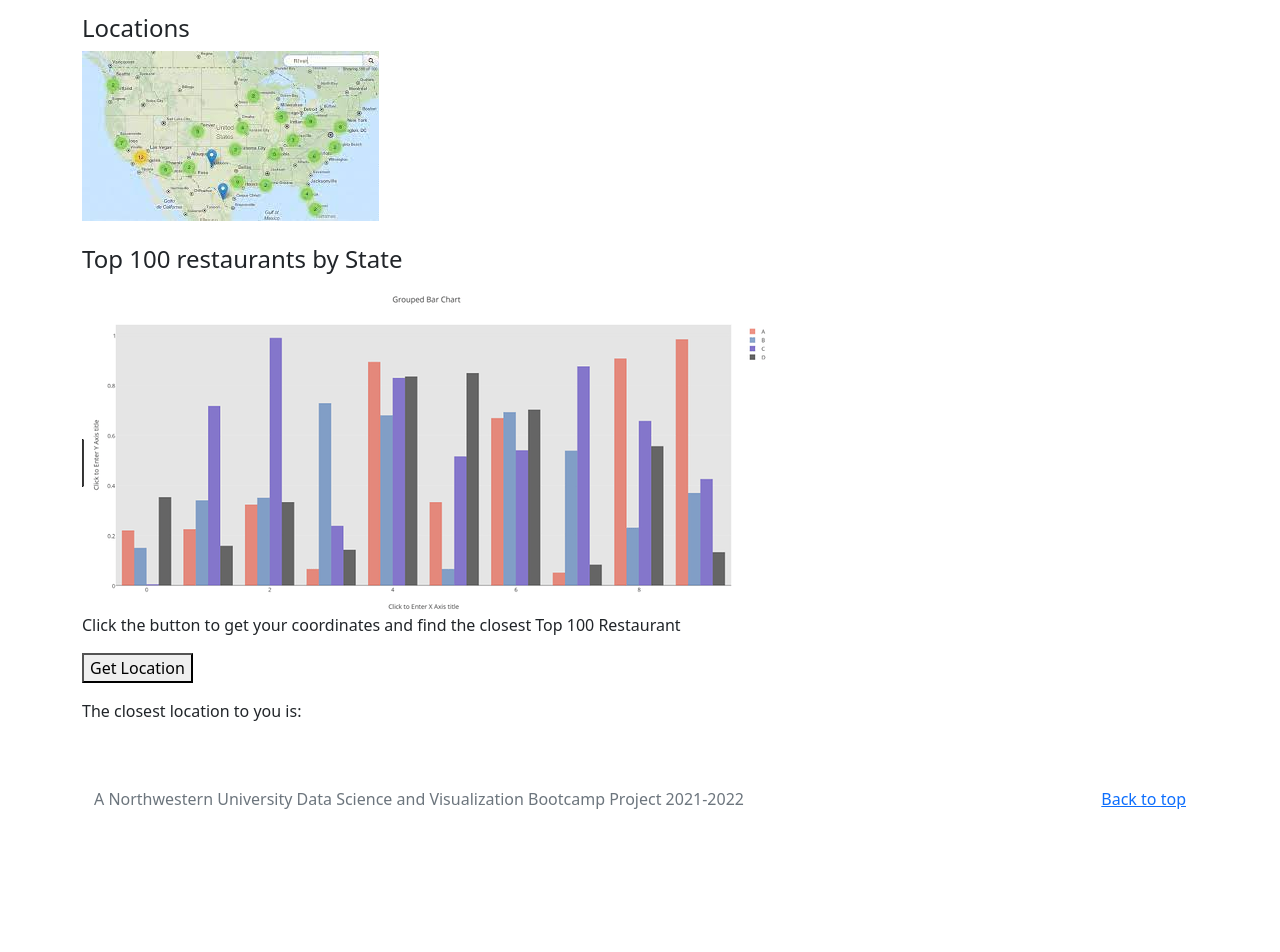
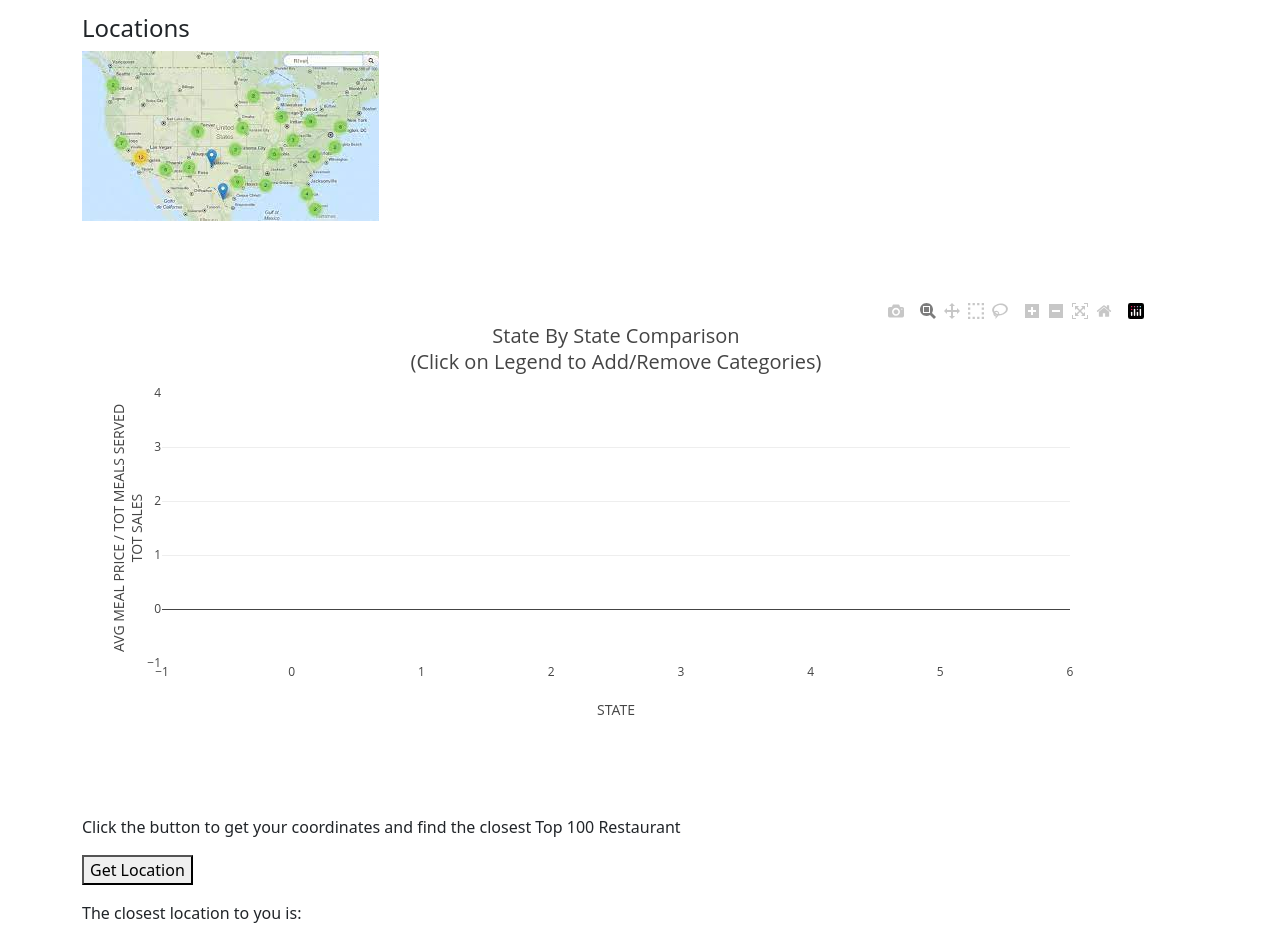
Before and after one commit to GVAlonzo/Project2-T7, a Flask app: page / in a window 1280 px wide. Shown: the part 410-1362 px from the top of the page. Before the commit the page ends 1219 px from the top, so only its background shows below. Run offline with Flask 2, Linux system fonts and the light colour scheme; data that the repository does not hold is empty; some libraries are stand-ins or nearby versions.

Commit message:
integration for index.html w/ plotlybar

```diff
--- /dev/null
+++ b/static/js/plotlybar.js
@@ -0,0 +1,114 @@
+// *****************************************************************
+// **
+// **
+// **
+// *****************************************************************
+
+
+
+// *****************************************************************
+// **
+// ** Function for BAR CHART
+// **
+// *****************************************************************
+
+
+function drawBarChart(){
+
+    var xState = [];
+    var ySales = [];
+    var yMeals = [];
+    var yAvg =  [];
+
+    // var apiURL = "http://127.0.0.1:5000/api/v1.0/checkmealsbystates"
+
+    var apiURL = "/api/v1.0/checkmealsbystates"
+
+    d3.json(apiURL).then(response => {
+        let samples = response;
+
+        // For each element in API, build X & Y Axes arrays for the bar chart
+
+        for (var i = 0; i < response.length; i++) {
+
+            var summary = response[i];
+
+            if(summary){
+                xState.push(summary.State);
+                ySales.push(summary.Tot_Sales);
+                yMeals.push(summary.Tot_Meals);
+                yAvg.push(summary.Avg);
+            }
+
+        }
+
+        var traceAvg = {
+            x: xState,
+            y: yAvg,
+            name: 'Average Meal Price',
+            type: 'bar'
+        };
+
+        var traceMeals = {
+            x: xState,
+            y: yMeals,
+            name: 'Meals Served',
+            type: 'bar'
+        };
+
+        var traceSales = {
+            x: xState,
+            y: ySales,
+            title: 'test',
+            name: 'Total Sales',
+            type: 'bar'
+        };
+
+        var barData = [traceAvg, traceMeals, traceSales]
+
+        var barLayout = {
+            title: {
+              text:'State By State Comparison<br>(Click on Legend to Add/Remove Categories)',
+              font: {
+                size: 20
+              },
+            },
+            xaxis: {
+              title: {
+                text: 'STATE',
+                font: {
+                  size: 14
+                }
+              },
+            },
+            yaxis: {
+              title: {
+                text: 'AVG MEAL PRICE / TOT MEALS SERVED<br>TOT SALES',
+                font: {
+                  size: 14
+                }
+              }
+            }
+          };
+
+
+
+        Plotly.newPlot('bar', barData, barLayout)
+    });
+
+};
+
+
+
+// ******************************************************************
+// ** Initialize dashboard for first ID upon initial load
+// ******************************************************************
+function InitDashboard(){
+
+    // Draw charts for initial load
+    drawBarChart();
+
+}
+
+
+InitDashboard();
--- a/templates/index.html
+++ b/templates/index.html
@@ -161,13 +161,22 @@ document.body.removeChild(aux);
     </div>
 
 
-
+    <br>
+    <br>
+    <br>
 
      <!-----------------BarChart------------------>
      <div class="row" id="barchart">
       <div class="col-md-12">
-        <br> <h4>Top 100 restaurants by State</h4>
-        <img src="/static/Images/plotly.png" class=img-fluid alt="Plotly bar chart">
+        <br>
+        <br>
+        <br>
+        <div id="bar"></div>
+        <!-- <br> <h4>Top 100 restaurants by State</h4>
+        <img src="/static/Images/plotly.png" class=img-fluid alt="Plotly bar chart"> -->
+        <br>
+        <br>
+        <br>
       </div>
 
 
@@ -224,6 +233,10 @@ document.body.removeChild(aux);
   <link href="https://cdn.jsdelivr.net/npm/bootstrap@5.1.3/dist/css/bootstrap.min.css" rel="stylesheet" integrity="sha384-1BmE4kWBq78iYhFldvKuhfTAU6auU8tT94WrHftjDbrCEXSU1oBoqyl2QvZ6jIW3" crossorigin="anonymous">
   <script src="https://cdn.jsdelivr.net/npm/bootstrap@5.1.3/dist/js/bootstrap.bundle.min.js" integrity="sha384-ka7Sk0Gln4gmtz2MlQnikT1wXgYsOg+OMhuP+IlRH9sENBO0LRn5q+8nbTov4+1p" crossorigin="anonymous"></script>
 
+  <script src="https://d3js.org/d3.v5.min.js"></script>
+  <script src="https://cdn.plot.ly/plotly-latest.min.js"></script>
+  <script src="/static/js/plotlybar.js"></script>
+
 </body>
 
 </html>
```
